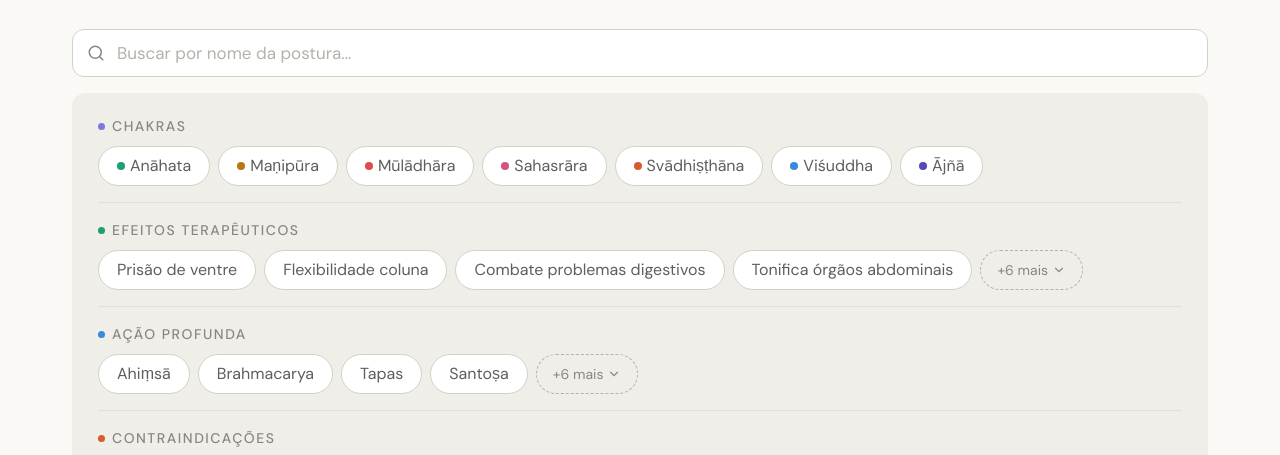
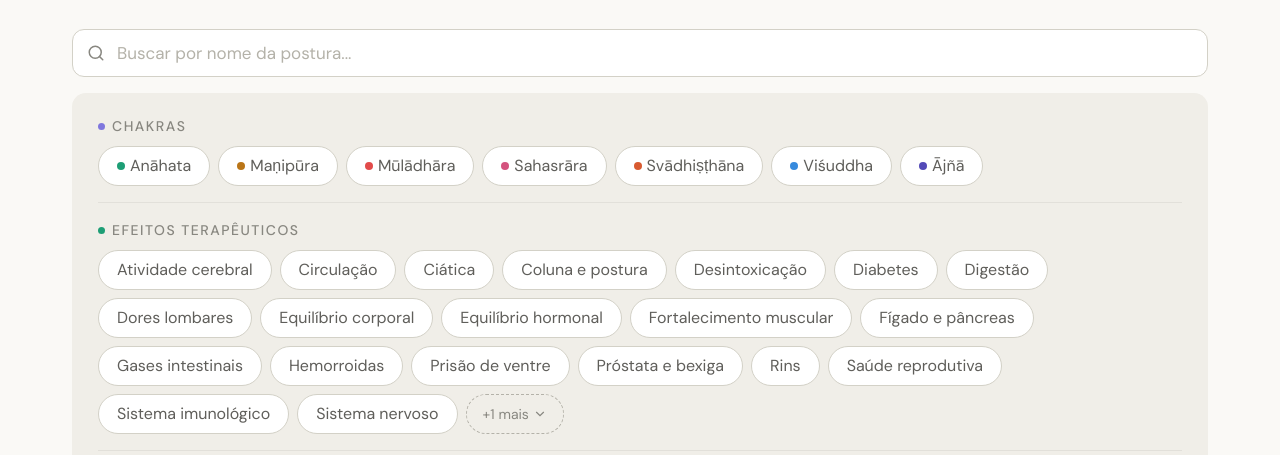
Before and after one commit to michellecolin/yoga-asanas-map, a plain HTML site: page index.html in a window 1280 px wide. Shown: the part 310-765 px from the top of the page. Drawn offline with nearby package versions, Linux system fonts and the light colour scheme.

Commit message:
improve categories

```diff
--- a/index.html
+++ b/index.html
@@ -183,28 +183,30 @@ body{font-family:'DM Sans',sans-serif;color:#2c2c2a;line-height:1.65;background:
 <script>
 var CHK={"Mūlādhāra":"#E24B4A","Svādhiṣṭhāna":"#D85A30","Maṇipūra":"#BA7517","Anāhata":"#1D9E75","Viśuddha":"#378ADD","Ājñā":"#534AB7","Sahasrāra":"#D4537E"};
 var A=[
-{n:"Tāḍāsana",t:"Postura da montanha",pg:"146-147",ch:["Mūlādhāra"],te:["Alongamento passivo","Estimula circulação","Fortalece músculos fracos","Estabilidade e firmeza"],co:[],pr:["Base sólida","Equilibra opostos","Senso de unidade","Ahiṃsā"],cp:""},
-{n:"Bālāsana",t:"Postura da criança",pg:"84-85",ch:["Svādhiṣṭhāna","Maṇipūra"],te:["Relaxa coluna vertebral","Massagem intra-abdominal","Estimula peristaltismo intestinal","Tonifica pulmões","Apazigua sistema nervoso","Reduz estresse"],co:["Hipertensão","Hérnia de disco","Inflamações vertebrais","Hérnia de hiato"],pr:["Entrega e paz","Serenidade","Atua nos 7 chakras","Īśvara-praṇidhāna"],cp:"Pūrvottānāsana"},
-{n:"Pavana-Muktāsana",t:"Postura purificadora",pg:"86-87",ch:["Maṇipūra"],te:["Flexibilidade coluna dorsal/lombar","Alivia dores costais","Estimula peristaltismo","Prisão de ventre","Expulsão de gases","Reduz hemorroidas","Relaxa região lombar","Tonifica sistema nervoso"],co:[],pr:["Recolhimento","Ativa plexo solar","Desintoxicação física e mental","Aparigraha"],cp:""},
-{n:"Jānu-Śīrṣāsana",t:"Postura da cabeça no joelho",pg:"88-89",ch:["Svādhiṣṭhāna"],te:["Tonifica órgãos abdominais","Prisão de ventre","Problemas hepáticos","Dilatação da próstata","Ciática","Hemorroidas","Indicado para mulheres"],co:[],pr:["Efeito sobre funções sexuais","Transmuta energia em Ojas","Brahmacarya"],cp:""},
-{n:"Paścimottānāsana",t:"Postura da pinça",pg:"90-91",ch:["Maṇipūra","Svādhiṣṭhāna"],te:["Estimulante vital","Relaxa sistema nervoso","Regulariza funções do baço/pâncreas/fígado","Vitaliza centros lombares e sacro","Prisão de ventre","Emagrecimento","Rejuvenescimento","Efeito curativo para diabetes"],co:[],pr:["Função repositora","Estimula produção de insulina"],cp:""},
-{n:"Baddha-Koṇāsana",t:"Postura da borboleta",pg:"94-95",ch:["Svādhiṣṭhāna","Mūlādhāra"],te:["Abertura de quadril","Auxilia processo digestivo","Massagem nas vísceras","Relaxa região lombar","Ação tonificante geniturinário","Combate males da próstata","Perturbações menstruais","Dores ciáticas e lombares"],co:[],pr:["Relaxa sistema nervoso","Acalma mente e coração","Atua nos 3 chakras inferiores","Ahiṃsā"],cp:""},
-{n:"Pāda-Hastāsana",t:"Postura das mãos nos pés",pg:"100-101",ch:["Svādhiṣṭhāna","Maṇipūra"],te:["Ação sobre músculos e nervos das pernas","Combate ciática","Dores lombares","Nevralgias membros inferiores","Tonifica órgãos abdominais","Ativação do fígado e pâncreas","Combate flatulência/constipação/indigestão","Tonifica gônadas","Eliminação de matéria tóxica"],co:[],pr:["Recolhimento e interiorização","Não-reação","Purificação dos 3 chakras inferiores","Ahiṃsā"],cp:""},
-{n:"Uttānāsana",t:"Postura de estiramento intenso",pg:"102-103",ch:["Svādhiṣṭhāna","Maṇipūra"],te:["Ação sobre músculos posteriores das pernas","Combate ciática","Dores lombares e nevralgias","Tonifica órgãos abdominais","Fígado e pâncreas","Flatulência/constipação/indigestão","Remove problemas sexuais","Massagem intestinal","Eliminação de matéria tóxica"],co:[],pr:["Recolhimento e interiorização","Não-reação","Todos os chakras estimulados","Ahiṃsā"],cp:""},
-{n:"Bhujaṅgāsana",t:"Postura da cobra",pg:"108-109",ch:["Anāhata","Maṇipūra"],te:["Restaura flexibilidade da coluna","Fortalece trapézio/dorsais/glúteos","Alonga glândulas e plexos nervosos","Combate problemas digestivos","Atua sobre próstata/bexiga","Prisão de ventre","Constipação/indigestão/disenteria","Massagem glândulas adrenais","Impede formação de cálculos renais"],co:["Hiperlordose lombar","Hipertensão","Cardíacos","Hérnia de hiato","Hérnia abdominal","Hipertireoidismo"],pr:["Ação sobre emoções ocultas","Liberação de ressentimento","Desperta Tapas","Anāhata e Maṇipūra tonificados"],cp:"Balāsana"},
-{n:"Śalabhāsana",t:"Postura do gafanhoto",pg:"110-111",ch:["Svādhiṣṭhāna"],te:["Trabalha musculatura dorsal e abdominal","Distensão anterior das glândulas/plexos","Distensão zona renal","Elimina debilidades/frigidez sexuais","Fortalece músculos abdominais/lombares/sacros","Massageia vísceras","Maior elasticidade aos alvéolos","Revigora diafragma e músculo cardíaco","Prisão de ventre","Beneficia bexiga e próstata"],co:["Hiperlordose lombar","Hérnia abdominal","Cardíacos","Hipertensos"],pr:["Svādhiṣṭhāna tonificado","Energia psíquica e força vital","Estimula mente","Brahmacarya"],cp:"Balāsana"},
-{n:"Dhanurāsana",t:"Postura do arco",pg:"112-113",ch:["Maṇipūra","Anāhata"],te:["Atua em toda coluna vertebral","Irrigação sanguínea e sistema nervoso","Tonifica aparelho digestivo/urinário/genital/respiratório","Corrige irregularidades menstruais","Tonifica órgãos abdominais","Estimula atividade endócrina","Dores costais","Prisão de ventre","Funções renais/hepáticas/intestinais","Regula secreção de insulina"],co:["Hiperlordose lombar","Hérnia abdominal","Cardíacos","Hipertensos"],pr:["Combate depressão e desânimo","Estimula vontade e determinação","Ação sobre chakra Maṇipūra","Poder de queimar emoções negativas","Tapas"],cp:"Balāsana"},
-{n:"Setu-Bandhāsana",t:"Postura da ponte",pg:"118-119",ch:["Mūlādhāra","Maṇipūra","Anāhata","Viśuddha"],te:["Tonificação coluna lombar","Rejuvenesce coluna vertebral","Fortalece músculos costais","Expande região torácica","Atuação glandular (tireoide/suprarrenais)","Melhora digestão","Eliminação de toxinas","Alivia tensões do plexo solar","Reduz estresse"],co:["Hiperlordose lombar"],pr:["Acalma mente","Equilibra adrenalina e cortisol","Reduz estresse","Desperta Santoṣa"],cp:"Apānāsana"},
-{n:"Matsyāsana",t:"Postura do peixe",pg:"122-123",ch:["Viśuddha","Ājñā","Sahasrāra"],te:["Estimula timo/tireoide/hipófise/pineal","Tonificação região urogenital","Abertura torácica","Concentração de sangue na cabeça","Estimula atividades cerebrais","Previne tensões nervosas","Fortalece musculatura torácica/abdominal/pescoço","Combate asma/bronquite","Estimula linfócitos (defesa)","Prevenção problemas de visão"],co:["Problemas cervicais","Glaucoma"],pr:["Libera emoções negativas","Abre Sahasrāra e Anāhata","Otimismo e autoconfiança","Paz e clareza mental","Bom para apáticos/melancólicos/depressivos","Desperta Santoṣa"],cp:""}
+{n:"Tāḍāsana",t:"Postura da montanha",pg:"146-147",ch:["Mūlādhāra"],te:["Coluna e postura","Circulação","Fortalecimento muscular","Equilíbrio corporal"],co:[],pr:["Enraizamento","Acalma a mente","Ahiṃsā"],cp:""},
+{n:"Bālāsana",t:"Postura da criança",pg:"84-85",ch:["Svādhiṣṭhāna","Maṇipūra"],te:["Coluna e postura","Digestão","Sistema nervoso","Sistema respiratório"],co:["Hipertensão","Hérnia de disco","Inflamações vertebrais","Hérnia de hiato"],pr:["Interiorização","Acalma a mente","Expansão de consciência","Īśvara-praṇidhāna"],cp:"Pūrvottānāsana"},
+{n:"Pavana-Muktāsana",t:"Postura purificadora",pg:"86-87",ch:["Maṇipūra"],te:["Coluna e postura","Digestão","Prisão de ventre","Gases intestinais","Hemorroidas","Sistema nervoso"],co:[],pr:["Interiorização","Desintoxicação mental","Equilíbrio emocional","Aparigraha"],cp:""},
+{n:"Jānu-Śīrṣāsana",t:"Postura da cabeça no joelho",pg:"88-89",ch:["Svādhiṣṭhāna"],te:["Digestão","Prisão de ventre","Fígado e pâncreas","Próstata e bexiga","Ciática","Hemorroidas","Rins","Equilíbrio hormonal","Saúde reprodutiva"],co:[],pr:["Energia vital","Brahmacarya"],cp:""},
+{n:"Paścimottānāsana",t:"Postura da pinça",pg:"90-91",ch:["Maṇipūra","Svādhiṣṭhāna"],te:["Sistema nervoso","Fígado e pâncreas","Coluna e postura","Prisão de ventre","Desintoxicação","Diabetes","Ciática","Saúde reprodutiva"],co:[],pr:["Energia vital","Interiorização"],cp:""},
+{n:"Baddha-Koṇāsana",t:"Postura da borboleta",pg:"94-95",ch:["Svādhiṣṭhāna","Mūlādhāra"],te:["Equilíbrio corporal","Digestão","Coluna e postura","Saúde reprodutiva","Próstata e bexiga","Ciática","Dores lombares"],co:[],pr:["Acalma a mente","Enraizamento","Ahiṃsā"],cp:""},
+{n:"Pāda-Hastāsana",t:"Postura das mãos nos pés",pg:"100-101",ch:["Svādhiṣṭhāna","Maṇipūra"],te:["Fortalecimento muscular","Ciática","Dores lombares","Digestão","Fígado e pâncreas","Gases intestinais","Saúde reprodutiva","Desintoxicação","Atividade cerebral"],co:[],pr:["Interiorização","Enraizamento","Ahiṃsā"],cp:""},
+{n:"Uttānāsana",t:"Postura de estiramento intenso",pg:"102-103",ch:["Svādhiṣṭhāna","Maṇipūra"],te:["Fortalecimento muscular","Ciática","Dores lombares","Digestão","Fígado e pâncreas","Gases intestinais","Saúde reprodutiva","Desintoxicação","Atividade cerebral"],co:[],pr:["Interiorização","Expansão de consciência","Ahiṃsā"],cp:""},
+{n:"Bhujaṅgāsana",t:"Postura da cobra",pg:"108-109",ch:["Anāhata","Maṇipūra"],te:["Coluna e postura","Fortalecimento muscular","Equilíbrio hormonal","Digestão","Próstata e bexiga","Prisão de ventre","Gases intestinais","Rins","Saúde reprodutiva"],co:["Hiperlordose lombar","Hipertensão","Cardíacos","Hérnia de hiato","Hérnia abdominal","Hipertireoidismo"],pr:["Equilíbrio emocional","Tapas","Expansão de consciência"],cp:"Balāsana"},
+{n:"Śalabhāsana",t:"Postura do gafanhoto",pg:"110-111",ch:["Svādhiṣṭhāna"],te:["Fortalecimento muscular","Equilíbrio hormonal","Rins","Saúde reprodutiva","Coluna e postura","Digestão","Sistema respiratório","Circulação","Prisão de ventre","Próstata e bexiga"],co:["Hiperlordose lombar","Hérnia abdominal","Cardíacos","Hipertensos"],pr:["Energia vital","Tapas","Brahmacarya"],cp:"Balāsana"},
+{n:"Dhanurāsana",t:"Postura do arco",pg:"112-113",ch:["Maṇipūra","Anāhata"],te:["Coluna e postura","Circulação","Digestão","Saúde reprodutiva","Equilíbrio hormonal","Prisão de ventre","Fígado e pâncreas","Diabetes"],co:["Hiperlordose lombar","Hérnia abdominal","Cardíacos","Hipertensos"],pr:["Combate depressão","Tapas","Equilíbrio emocional"],cp:"Balāsana"},
+{n:"Setu-Bandhāsana",t:"Postura da ponte",pg:"118-119",ch:["Mūlādhāra","Maṇipūra","Anāhata","Viśuddha"],te:["Coluna e postura","Sistema respiratório","Equilíbrio hormonal","Digestão","Desintoxicação","Sistema nervoso"],co:["Hiperlordose lombar"],pr:["Acalma a mente","Equilíbrio hormonal","Santoṣa"],cp:"Apānāsana"},
+{n:"Matsyāsana",t:"Postura do peixe",pg:"122-123",ch:["Viśuddha","Ājñā","Sahasrāra"],te:["Equilíbrio hormonal","Saúde reprodutiva","Sistema respiratório","Atividade cerebral","Sistema nervoso","Fortalecimento muscular","Sistema imunológico"],co:["Problemas cervicais","Glaucoma"],pr:["Equilíbrio emocional","Expansão de consciência","Combate depressão","Acalma a mente","Santoṣa"],cp:""}
 ];
 var allCh=[...new Set(A.flatMap(function(a){return a.ch}))].sort();
-var popTe=["Prisão de ventre","Flexibilidade coluna","Combate problemas digestivos","Tonifica órgãos abdominais","Dores lombares","Ciática","Massagem nas vísceras","Tonifica sistema nervoso","Reduz estresse","Regula secreção de insulina"];
+var allTe=[...new Set(A.flatMap(function(a){return a.te}))].sort();
 var allCo=[...new Set(A.flatMap(function(a){return a.co}))].sort();
-var popPr=["Ahiṃsā","Brahmacarya","Tapas","Santoṣa","Aparigraha","Īśvara-praṇidhāna","Recolhimento e interiorização","Combate depressão e desânimo","Acalma mente","Entrega e paz"];
+var allPr=[...new Set(A.flatMap(function(a){return a.pr}))].sort();
+var popTe=allTe;
+var popPr=allPr;
 var F={ch:new Set(),te:new Set(),co:new Set(),pr:new Set()};
 var V="c",panelOpen=true;
 var expanded={te:false,pr:false,co:false};
-var VISIBLE={te:4,pr:4,co:4};
+var VISIBLE={te:20,pr:20,co:20};
 var catLabel={ch:"Chakra",te:"Efeito",co:"Contra",pr:"Profunda"};
 var catClass={ch:"ch",te:"te",co:"co",pr:"pr"};
 
@@ -244,18 +246,19 @@ function mat(a){
   if(F.pr.size)m=m&&[...F.pr].some(function(v){return a.pr.some(function(p){return p.includes(v)})});
   return m;
 }
-function mkTag(cat,items,limit){
-  var show=expanded[cat]?items:items.slice(0,limit||items.length);
+function mkTag(cat,popular,allItems,limit){
+  var items=expanded[cat]?allItems:popular;
+  var show=(!expanded[cat]&&limit)?items.slice(0,limit):items;
   var html=show.map(function(i){
     var on=F[cat].has(i)?" on":"";
     var dot="";
     if(cat==="ch"&&CHK[i]) dot='<span style="width:8px;height:8px;border-radius:50%;background:'+CHK[i]+';display:inline-block;margin-right:5px;flex-shrink:0"></span>';
     return '<button class="tag'+on+'" data-c="'+cat+'" onclick="tog(&quot;'+cat+'&quot;,&quot;'+i.replace(/&/g,"&amp;")+'&quot;)" style="display:inline-flex;align-items:center">'+dot+i+'</button>';
   }).join("");
-  if(limit&&items.length>limit){
+  if(limit&&allItems.length>limit){
     var arrow='<svg viewBox="0 0 24 24" fill="none" stroke="currentColor" stroke-width="2" stroke-linecap="round"><polyline points="6 9 12 15 18 9"/></svg>';
     if(expanded[cat]) html+='<button class="more-btn open" onclick="toggleExpand(&quot;'+cat+'&quot;)">Menos'+arrow+'</button>';
-    else html+='<button class="more-btn" onclick="toggleExpand(&quot;'+cat+'&quot;)">+'+(items.length-limit)+' mais'+arrow+'</button>';
+    else html+='<button class="more-btn" onclick="toggleExpand(&quot;'+cat+'&quot;)">+'+(allItems.length-(limit||0))+' mais'+arrow+'</button>';
   }
   return html;
 }
@@ -286,10 +289,10 @@ function render(){
   });
   document.getElementById("st").innerHTML='<div class="stat"><b>'+A.length+'</b><span>\u0100sanas</span></div><div class="stat"><b>'+allCh.length+'</b><span>Chakras</span></div><div class="stat"><b>'+allCo.length+'</b><span>Contraind.</span></div><div class="stat"><b>6</b><span>Yamas/Niyamas</span></div>';
   document.getElementById("fa").innerHTML=""
-    +'<div class="fg"><div class="fl fch">Chakras</div><div class="fs">'+mkTag("ch",allCh)+'</div></div>'
-    +'<div class="fg"><div class="fl fte">Efeitos terap\u00eauticos</div><div class="fs">'+mkTag("te",popTe,VISIBLE.te)+'</div></div>'
-    +'<div class="fg"><div class="fl fpr">A\u00e7\u00e3o profunda</div><div class="fs">'+mkTag("pr",popPr,VISIBLE.pr)+'</div></div>'
-    +'<div class="fg"><div class="fl fco">Contraindica\u00e7\u00f5es</div><div class="fs">'+mkTag("co",allCo,VISIBLE.co)+'</div></div>';
+    +'<div class="fg"><div class="fl fch">Chakras</div><div class="fs">'+mkTag("ch",allCh,allCh)+'</div></div>'
+    +'<div class="fg"><div class="fl fte">Efeitos terap\u00eauticos</div><div class="fs">'+mkTag("te",popTe,allTe,VISIBLE.te)+'</div></div>'
+    +'<div class="fg"><div class="fl fpr">A\u00e7\u00e3o profunda</div><div class="fs">'+mkTag("pr",popPr,allPr,VISIBLE.pr)+'</div></div>'
+    +'<div class="fg"><div class="fl fco">Contraindica\u00e7\u00f5es</div><div class="fs">'+mkTag("co",allCo,allCo,VISIBLE.co)+'</div></div>';
   if(!panelOpen&&isMobile()) document.getElementById("fa").classList.add("collapsed");
   renderChips();
   document.getElementById("mc").innerHTML=hf?"Mostrando <b>"+res.length+"</b> de "+A.length+" \u0101sanas":"";
```
